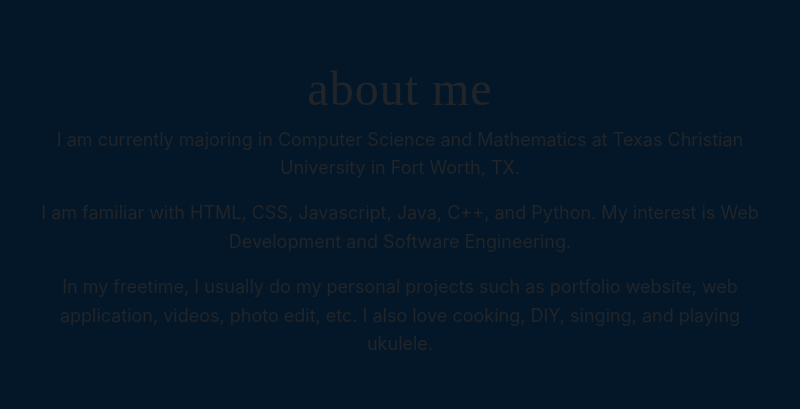
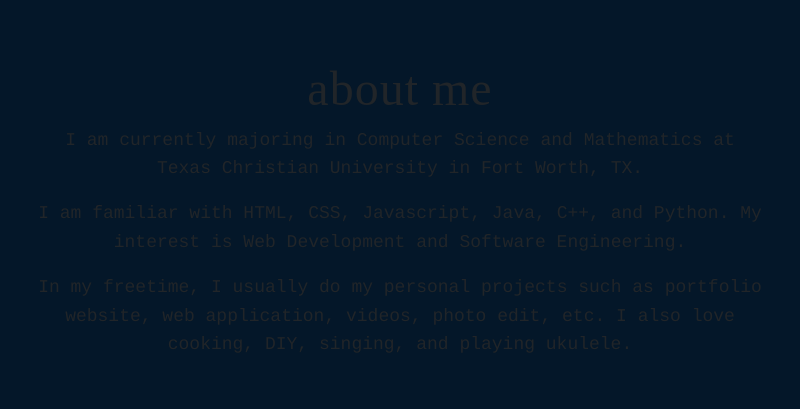
Before and after one commit to MeganPhan/profile, a website with bundled scripts: page index.html in a window 1280 px wide. Shown: the part 940-1349 px from the top of the page, 240-1040 px from the left. Built offline with nearby package versions, Linux system fonts and the light colour scheme.

Commit message:
Update index.html

```diff
--- a/index.html
+++ b/index.html
@@ -92,9 +92,9 @@
           <div class="col-lg-8 mx-auto">
             <h2><font face="sacramento" size="10">About Me</font></h2>
             <!-- introduce myself here, nen noi ve cai gi day T__T -->
-            <p>I am currently majoring in Computer Science and Mathematics at Texas Christian University in Fort Worth, TX.
-            <p>I am familiar with HTML, CSS, Javascript, Java, C++, and Python. My interest is Web Development and Software Engineering. </p>
-            <p>In my freetime, I usually do my personal projects such as portfolio website, web application, videos, photo edit, etc. I also love cooking, DIY, singing, and playing ukulele. </p>
+            <p style="font-family:courier">I am currently majoring in Computer Science and Mathematics at Texas Christian University in Fort Worth, TX.
+            <p style="font-family:courier">I am familiar with HTML, CSS, Javascript, Java, C++, and Python. My interest is Web Development and Software Engineering. </p>
+            <p style="font-family:courier">In my freetime, I usually do my personal projects such as portfolio website, web application, videos, photo edit, etc. I also love cooking, DIY, singing, and playing ukulele. </p>
           </div>
         </div>
       </div>
```
